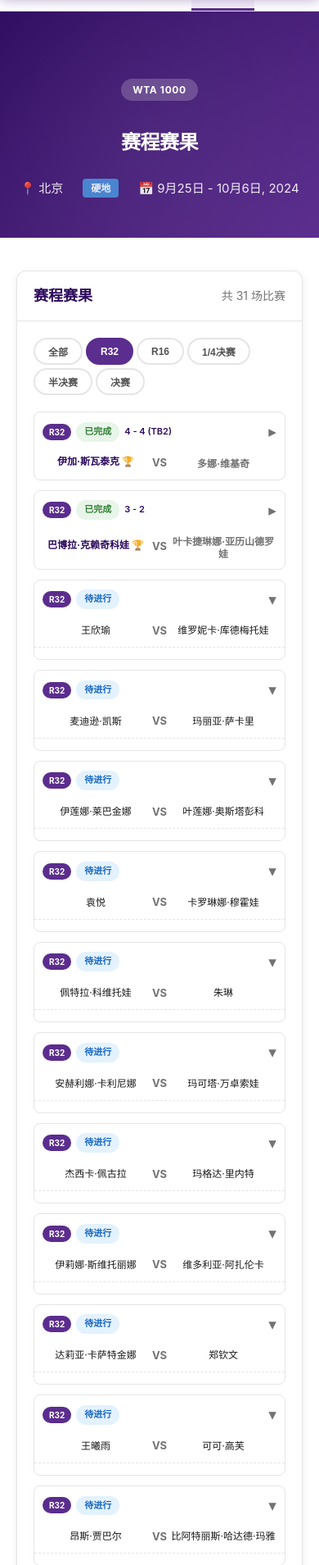
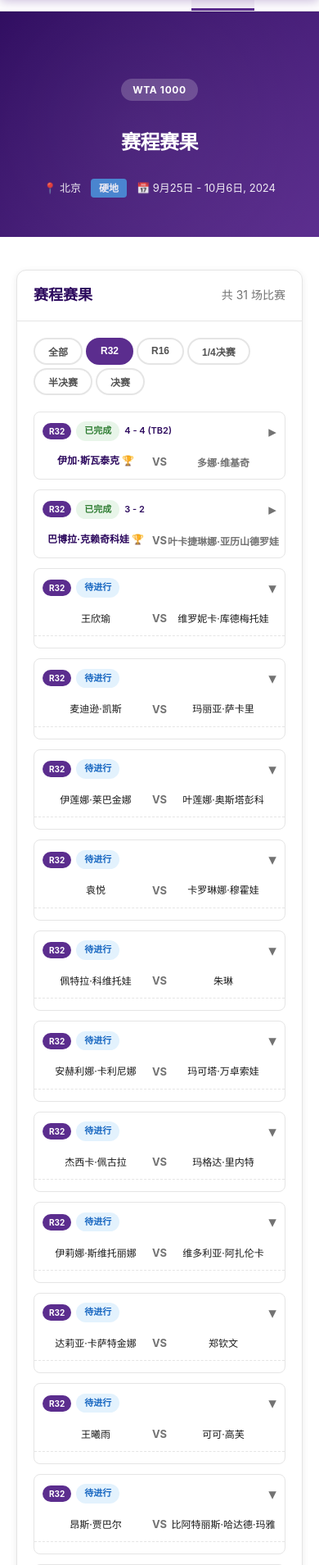
Before and after one commit to linbo98705/wta, a Flask app: page /tournament/1/schedule in a window 390 px wide. Shown: the part 56-1965 px from the top of the page at 82% size. Run offline with Flask 3, Linux system fonts and the light colour scheme; data comes from the database, SQL or seed files in the repository.

Commit message:
fix: 优化移动端UI - 修复文字跳行问题，统一使用省略号截断

```diff
--- a/static/css/style.css
+++ b/static/css/style.css
@@ -1995,15 +1995,19 @@ textarea.form-control {
         padding: 8px 10px;
     }
     .mc-toggle-top {
-        flex-wrap: wrap;
+        flex-wrap: nowrap;
         gap: 6px;
         margin-bottom: 6px;
+        overflow: hidden;
     }
     .mc-quick-score {
-        max-width: 100%;
+        max-width: calc(100% - 120px);
         font-size: 0.75rem;
-        white-space: normal;
-        word-break: break-all;
+        white-space: nowrap;
+        overflow: hidden;
+        text-overflow: ellipsis;
+        flex-shrink: 1;
+        min-width: 0;
     }
     .mc-toggle-matchup {
         gap: 8px;
@@ -2016,6 +2020,7 @@ textarea.form-control {
         flex-direction: column;
         align-items: center;
         justify-content: center;
+        min-width: 0;
     }
     .mc-player-score {
         font-size: 0.9375rem;
@@ -2026,18 +2031,57 @@ textarea.form-control {
         align-self: center;
     }
     .mc-player-name {
-        white-space: normal;
-        word-break: break-all;
+        white-space: nowrap;
+        overflow: hidden;
+        text-overflow: ellipsis;
         text-align: center;
         line-height: 1.3;
+        max-width: 100%;
     }
     .mc-win-reason {
         font-size: 0.625rem;
-        white-space: normal;
-        word-break: break-all;
+        white-space: nowrap;
+        overflow: hidden;
+        text-overflow: ellipsis;
     }
     .mc-player-col {
         gap: 2px;
+        min-width: 0;
+        overflow: hidden;
+    }
+
+    /* 赛事头部 meta 信息移动端紧凑显示 */
+    .tournament-header-meta {
+        gap: 12px;
+        font-size: 0.8125rem;
+        justify-content: center;
+    }
+
+    /* 赛程页 card-header 移动端布局 */
+    .card-header.flex-between {
+        flex-wrap: wrap;
+        gap: 8px;
+    }
+    .card-header.flex-between > div {
+        flex-wrap: wrap;
+        gap: 6px;
+    }
+
+    /* 场地列标题移动端紧凑 */
+    .court-column-header {
+        padding: 6px 10px;
+        font-size: 0.8125rem;
+    }
+
+    /* 后台管理表格移动端横向滚动 */
+    .admin-content .card-body {
+        overflow-x: auto;
+    }
+
+    /* 每日竞猜表格移动端紧凑 */
+    .dg-table th, .dg-table td {
+        padding: 6px 8px;
+        font-size: 0.8125rem;
     }
 }
 
@@ -2073,23 +2117,27 @@ textarea.form-control {
         line-height: 1.3;
         max-width: none;
     }
-    /* 名字完整显示，自动换行 */
+    /* 名字完整显示，超长省略 */
     .gc-a-text, .gc-b-text {
         display: block;
-        white-space: normal;
-        word-break: break-all;
+        white-space: nowrap;
+        overflow: hidden;
+        text-overflow: ellipsis;
         text-align: center;
         font-size: 0.75rem;
         line-height: 1.3;
-    }
-    /* 比分在名字下方，支持换行 */
+        max-width: 100%;
+    }
+    /* 比分在名字下方，不换行 */
     .gc-a-score-text, .gc-b-score-text {
         display: block;
         font-size: 0.6875rem;
         color: var(--gray-600);
-        white-space: normal;
-        word-break: break-all;
+        white-space: nowrap;
+        overflow: hidden;
+        text-overflow: ellipsis;
         text-align: center;
+        max-width: 100%;
     }
 
     .gc-a-score, .gc-b-score {
@@ -2107,8 +2155,9 @@ textarea.form-control {
     .gt-reason {
         max-width: 100%;
         font-size: 0.6875rem;
-        white-space: normal;
-        word-break: break-all;
+        white-space: nowrap;
+        overflow: hidden;
+        text-overflow: ellipsis;
     }
     .gt-reason-a, .gt-reason-b {
         max-width: 100%;
@@ -2121,6 +2170,10 @@ textarea.form-control {
     }
     .mc-player-name {
         font-size: 0.75rem;
+        white-space: nowrap;
+        overflow: hidden;
+        text-overflow: ellipsis;
+        max-width: 100%;
     }
     .mc-player-score {
         font-size: 0.8125rem;
```
